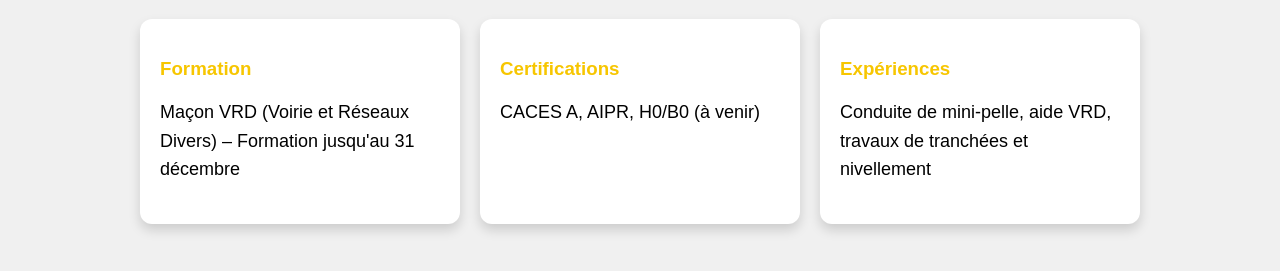
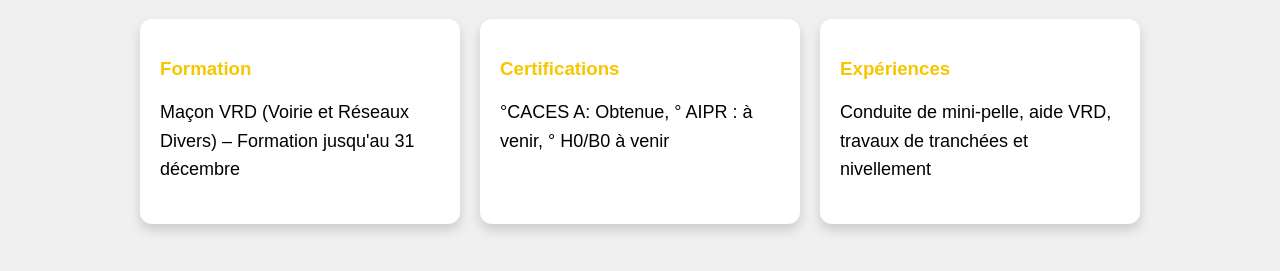
Before and after one commit to Florisar/Gregory-charbonneau, a plain HTML site: page cv.html in a window 1280 px wide. Shown: the part 401-672 px from the top of the page. Drawn offline with Linux system fonts and the light colour scheme.

Commit message:
Update cv.html

```diff
--- a/cv.html
+++ b/cv.html
@@ -27,7 +27,9 @@
     </div>
     <div class="card">
       <h3>Certifications</h3>
-      <p>CACES A, AIPR, H0/B0 (à venir)</p>
+      <p>°CACES A: Obtenue,
+         ° AIPR : à venir,
+         ° H0/B0 à venir</p>
     </div>
     <div class="card">
       <h3>Expériences</h3>
```
